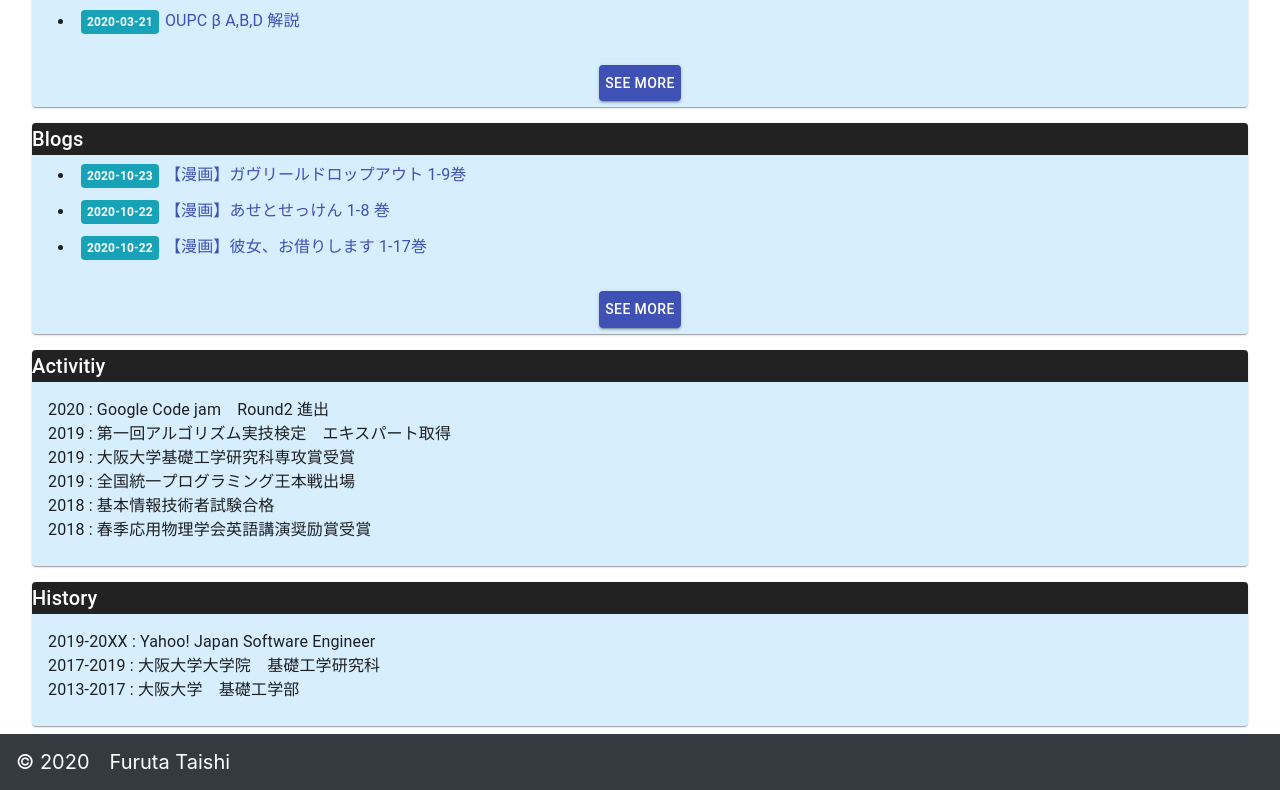
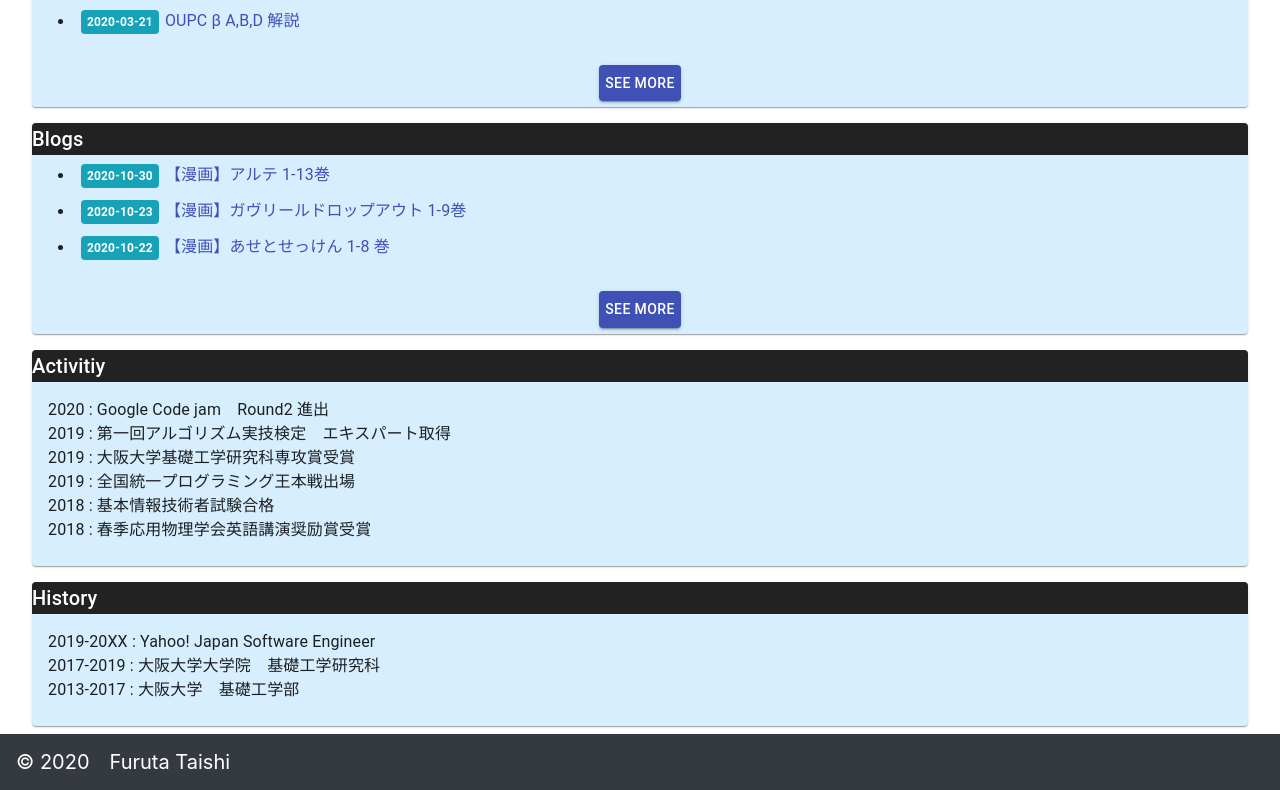
Before and after one commit to ningenMe/ningenme-net-front, a React (Create React App) app: page /#/ in a window 1280 px wide. Shown: the part 816-1606 px from the top of the page. Built offline with nearby package versions, Linux system fonts and the light colour scheme.

Commit message:
[add] blog

```diff
--- a/src/assets/Contents.js
+++ b/src/assets/Contents.js
@@ -34,6 +34,7 @@ export const Articles = [
     {date:"2018-06-05",name:"ABC過去問を全部解きました。[前編]", href:'https://ningenme.hatenablog.com/entry/2018/06/05/093012'},
 ];
 export const Blogs = [
+    {date:"2020-10-30",name:"【漫画】アルテ 1-13巻",                    href:'https://ameblo.jp/ningenme/entry-12634784075.html'},
     {date:"2020-10-23",name:"【漫画】ガヴリールドロップアウト 1-9巻",   href:'https://ameblo.jp/ningenme/entry-12633285376.html'},
     {date:"2020-10-22",name:"【漫画】あせとせっけん 1-8 巻",            href:'https://ameblo.jp/ningenme/entry-12631839807.html'},
     {date:"2020-10-22",name:"【漫画】彼女、お借りします 1-17巻",        href:'https://ameblo.jp/ningenme/entry-12633062531.html'},
```
